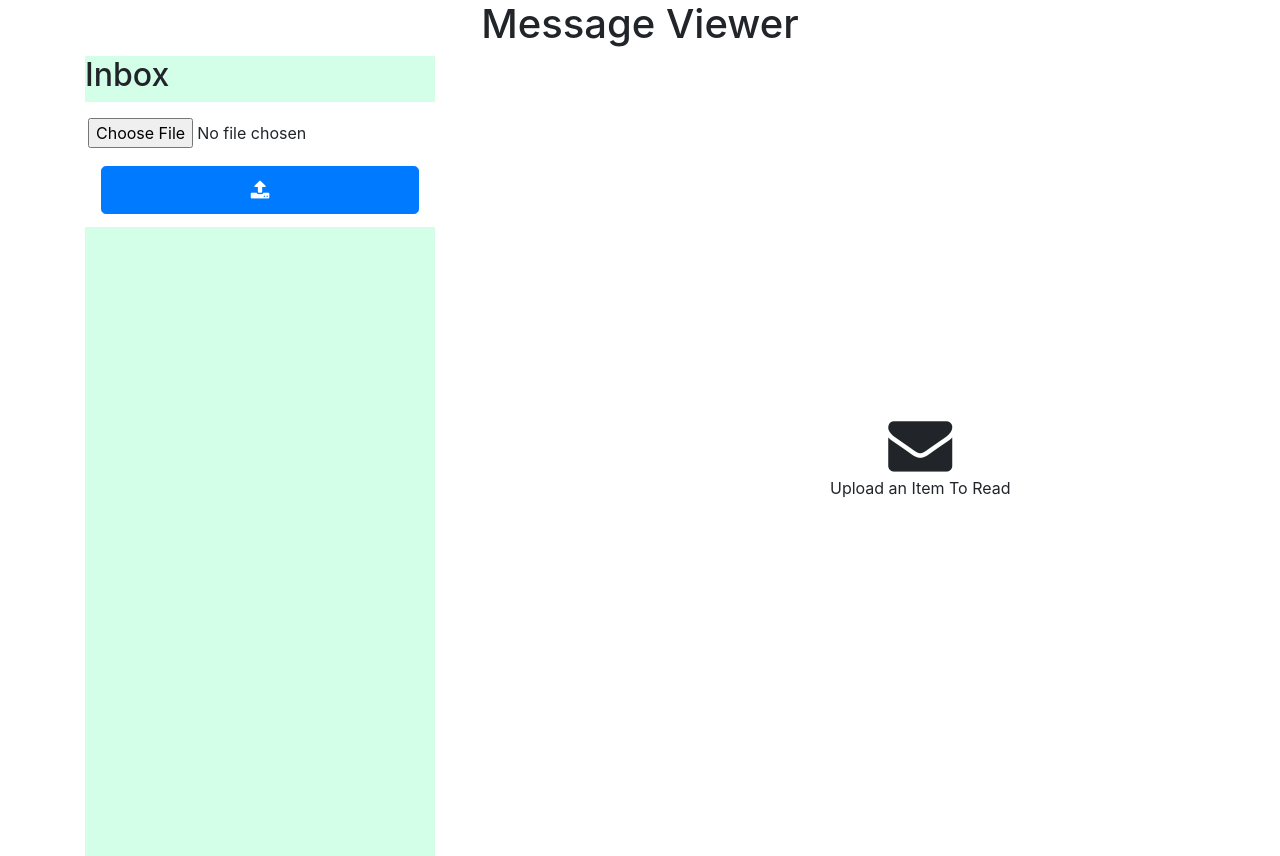
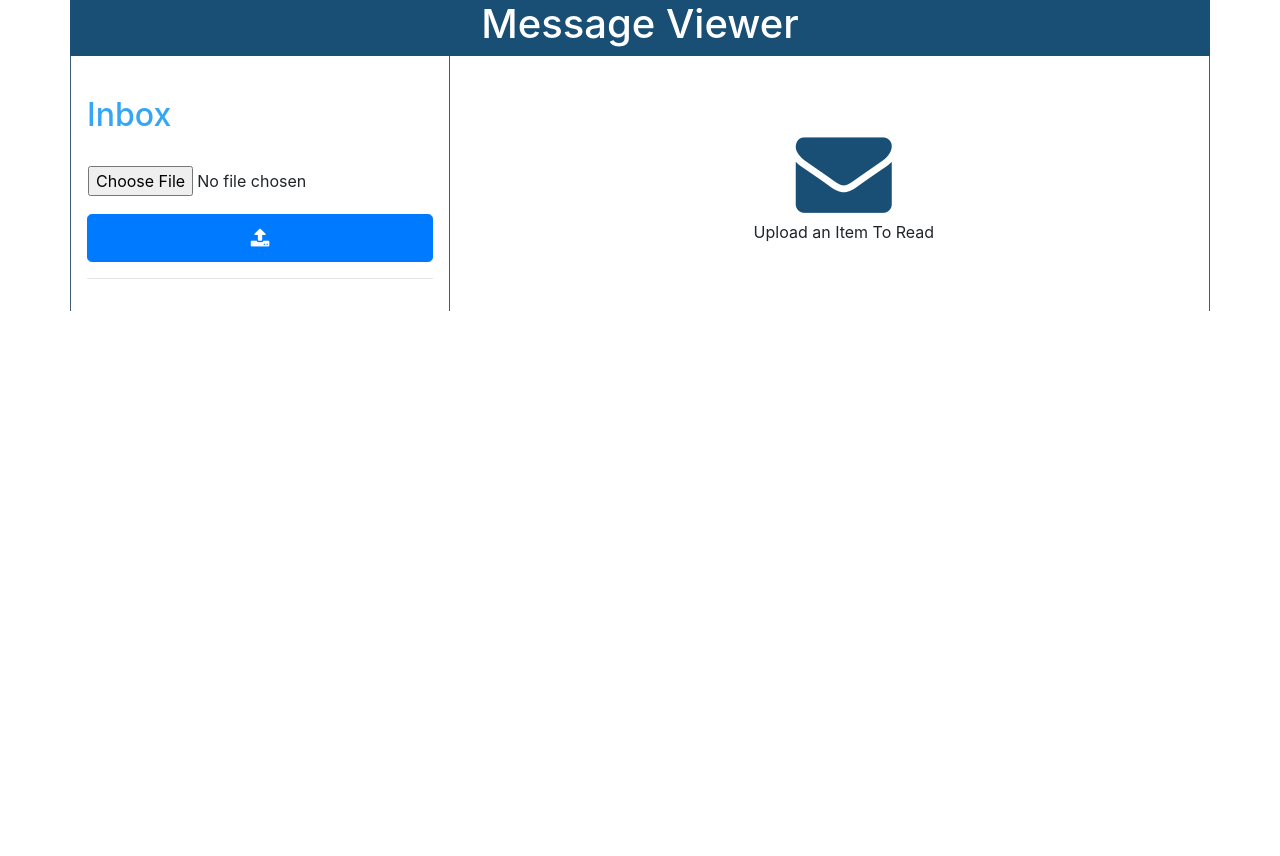
Before and after one commit to manasa-kulkarni/ParseMessages, a React (Create React App) app in the folder ui/: page / in a window 1280 px wide. After the commit the page ends 800 px from the top, so only its background shows below. Built offline with nearby package versions, Linux system fonts and the light colour scheme.

Commit message:
styling changes

```diff
--- a/ui/src/App.css
+++ b/ui/src/App.css
@@ -8,19 +8,19 @@
     --sky-blue: #8DDBE0;
     --mint-cream: #E5F0EE;
 
+
+    --color_A: #1A4F75;
+    --color_B: #80C5F7;
+    --color_C: #35A5F5;
+    --color_D: #3D5E75;
+    --color_E: #2B83C2;
+    --color_B_light: #bee1fa;
+
 }
 
 .app-container {
     min-height: 100vh;
 }
-
-.max-height {
-
-    min-height: 100%;
-    height: 100%;
-
-}
-
 
 
 .horizontal-center {
@@ -31,6 +31,15 @@
     transform: translateX(-50%);
 }
 
+.horizontal-shift {
+    margin: 0;
+    position: absolute;
+    left: 40%;
+    -ms-transform: translateX(-40%);
+    transform: translateX(-40%);
+}
+
+
 
 .vertical-center {
   margin: 0;
@@ -40,28 +49,45 @@
   transform: translateY(-50%);
 }
 
+.title {
+    background-color: var(--color_A);
+    color: white;
+}
+
 .upload-screen {
     text-align: center;
 }
 
 .upload-screen i {
-    font-size: 64px;
+    font-size: 96px;
+    color: var(--color_A)
 }
 
 
 .email-body {
     height: 1000px;
     overflow: scroll;
+    padding-left: 16px;
+    margin-left: 32px;
 }
 
 .email-header {
-    background-color: var(--opal);
+    background-color: var(--color_E);
     overflow: auto;
+    padding: 16px;
+    color:white;
+
 }
 
 .inbox {
-    background-color: var(--aero-blue);
-    min-height: 100vh;
+    background-color: white;
+    border-left: 1px solid var(--color_D);
+    border-right: 1px solid var(--color_D);
+    min-height: 100%;
+}
+
+.remove-padding {
+    padding-left: 0px;
 }
 
 .upload-container {
@@ -69,33 +95,39 @@
     text-overflow: ellipsis;
     white-space: nowrap;
     overflow: hidden;
-    height: 125px;
+    height: auto;
     position: relative;
     padding:16px;
-    text-align: center;
+
+
+}
+
+.upload-container h2 {
+        color: var(--color_C);
 }
 
 
 
-.msg-item:nth-child(even) {
-    background-color: #f2f2f2;
-}
+
 
 .msg-item {
-    background-color: var(--sky-blue);
+    background-color: white;
     height:75px;
     text-overflow: ellipsis;
     white-space: nowrap;
     overflow: hidden;
     padding: 16px;
+    border: 1.5px solid var(--color_C);
+    border-radius: 11px 11px 11px 11px;
 
 }
 
+.active {
+    background-color: var(--color_B);;
+}
+
 .msg-item:hover {
-	background-color:blue;
+	background-color: var(--color_B_light);
+    opacity: 1;
     cursor: pointer;
 }
-
-.msg-item:active {
-    background-color: black;
-}
--- a/ui/src/App.js
+++ b/ui/src/App.js
@@ -44,12 +44,14 @@ class App extends React.Component {
         axios.post("http://localhost:8080/api/message", formData)
         .then((res) => {
             if (res.status === 201) {
+                console.log(res.data)
                 this.setState(state => ({
                     to: res.data.to,
                     from: res.data.from,
                     subject: res.data.subject,
                     date: res.data.date,
                     content: res.data.body,
+                    id: res.data.messageID,
                     fileParsed:true,
                     inbox: state.inbox.concat(res.data),
                     selectedFile: null
@@ -118,16 +120,17 @@ class App extends React.Component {
     //Display Email Message Header Info (To, From, Date, Subject )
     renderEmail = () => {
 
+        console.log(this.state.id)
+
         return (
             <div>
                 <div className={'email-header'}>
                     <span style={{fontWeight:'bold'}}>Subject</span> {this.state.subject}<br/>
                     <span style={{fontWeight:'bold'}}>To</span> {this.state.to}<br/>
                     <span style={{fontWeight:'bold'}}>From</span> {this.state.from}<br/>
-
-
                     <span style={{fontWeight:'bold'}}>On</span> {this.state.date}<br/>
                 </div>
+
                 <div className={'email-body'}>
                     {this.renderEmailBody()}
                 </div>
@@ -145,6 +148,7 @@ class App extends React.Component {
             subject: active.subject,
             date: active.date,
             content: active.body,
+            id: active.messageID,
 
         }));
 
@@ -153,18 +157,22 @@ class App extends React.Component {
     renderInbox = () => {
         return (
             <div className={'inbox'}>
-                <h2>Inbox</h2>
 
+
+                    <br/>
                     <div className={'upload-container'}>
-                        <input type="file" onChange={this.onFileSelect} className={'horizontal-center'}/>
+                        <h2>Inbox</h2>
+                        <br/>
+                        <input type="file"  onChange={this.onFileSelect} className={'horizontal-center'}/>
                         <br/><br/>
                         <Button size="lg" block onClick={this.onFileUpload} >
                             <i className="fa fa-upload"/>
                         </Button>
+                        <hr/>
 
                     </div>
                     {this.state.inbox.map((e, i) => {
-                        return <div className={'msg-item'} onClick={() => {this.updateActiveMsg(i)}}>{e.subject}</div>
+                        return <div className={`${this.state.id === e.messageID ? 'active' : null } msg-item`} onClick={() => {this.updateActiveMsg(i)}}>{e.from}</div>
                     })}
 
             </div>
@@ -174,15 +182,15 @@ class App extends React.Component {
     render() {
         return (
             <Container className="app-container">
-                <Row className="justify-content-md-center">
+                <Row className="justify-content-md-center title" >
                     <h1>Message Viewer</h1>
                 </Row>
                 <Row>
-                    <Col sm={4}>{this.renderInbox()}</Col>
-                    <Col sm={8}>
+                    <Col sm={4} style={{paddingLeft:0, paddingRight:0}}>{this.renderInbox()}</Col>
+                    <Col sm={8} style={{paddingRight:0, paddingLeft:0, borderRight: "1px solid #3D5E75"}} >
                         {this.state.fileParsed ? this.renderEmail() :
 
-                            <div class="vertical-center horizontal-center upload-screen">
+                            <div class="vertical-center horizontal-shift upload-screen">
                                 <i className="fa fa-envelope"/>
                                 <br/>
                                 Upload an Item To Read
```
Also changed, not shown: 1 other file (tests, documents, lock files or other folders).
